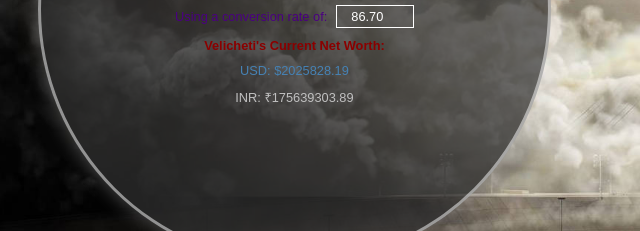
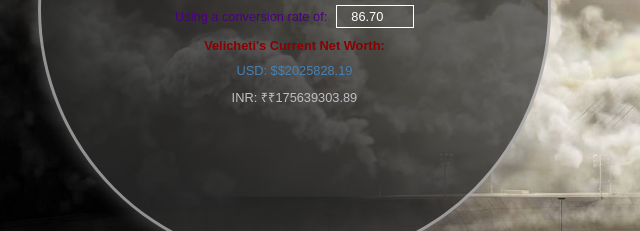
Before and after one commit to vkc99999/net-worth-calculator, a plain HTML site: page index.html in a window 1280 px wide. Shown: the part 402-633 px from the top of the page, 65-705 px from the left. Drawn offline with Linux system fonts and the light colour scheme.

Commit message:
Update index.html

```diff
--- a/index.html
+++ b/index.html
@@ -29,8 +29,8 @@
             </div>
 
             <h2 class="net-worth">Velicheti's Current Net Worth:</h2>
-            <p class="usd-text">USD: <span id="networth_usd"></span></p>
-            <p class="inr-text">INR: <span id="networth_inr"></span></p>
+            <p class="usd-text">USD: $<span id="networth_usd"></span></p>
+            <p class="inr-text">INR: ₹<span id="networth_inr"></span></p>
         </div>
 
         <div class="container telugu">
@@ -53,8 +53,8 @@
             </div>
 
             <h2 class="net-worth">వేలిచేటి వారి ప్రస్తుత నికర సంపద:</h2>
-            <p class="usd-text">USD: <span id="networth_usd_telugu"></span></p>
-            <p class="inr-text">INR: <span id="networth_inr_telugu"></span></p>
+            <p class="usd-text">USD: $<span id="networth_usd_telugu"></span></p>
+            <p class="inr-text">INR: ₹<span id="networth_inr_telugu"></span></p>
         </div>
     </div>
 
```
